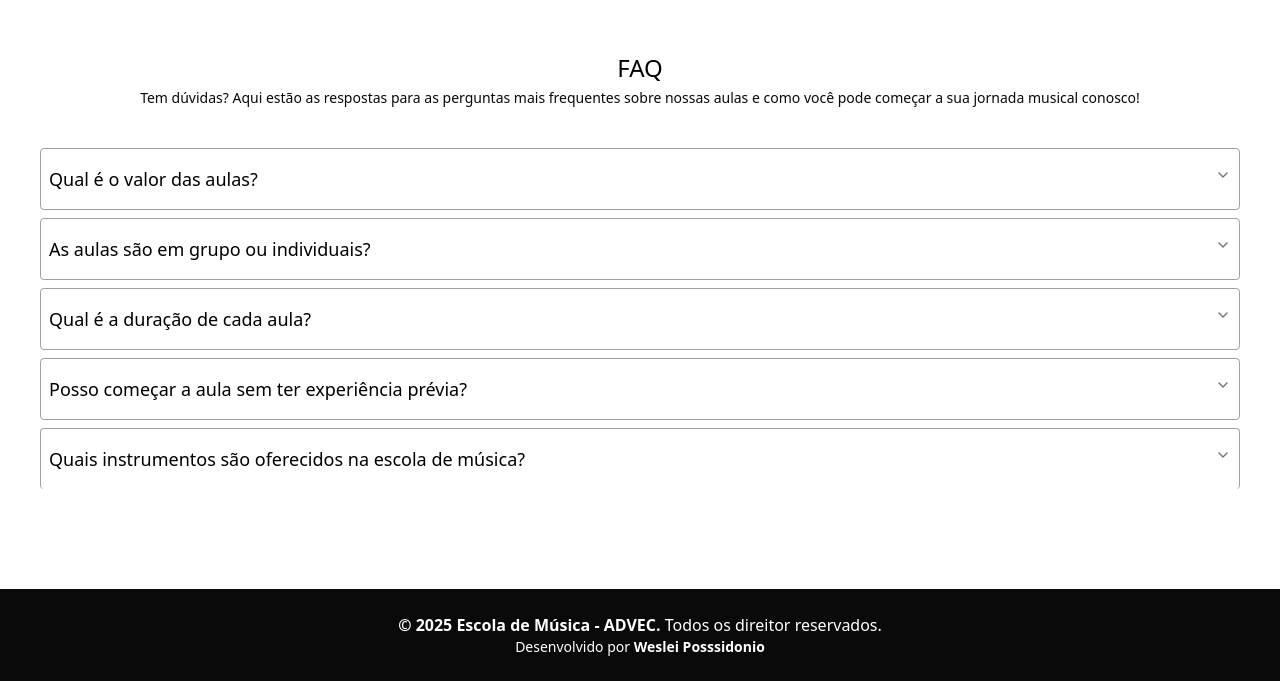
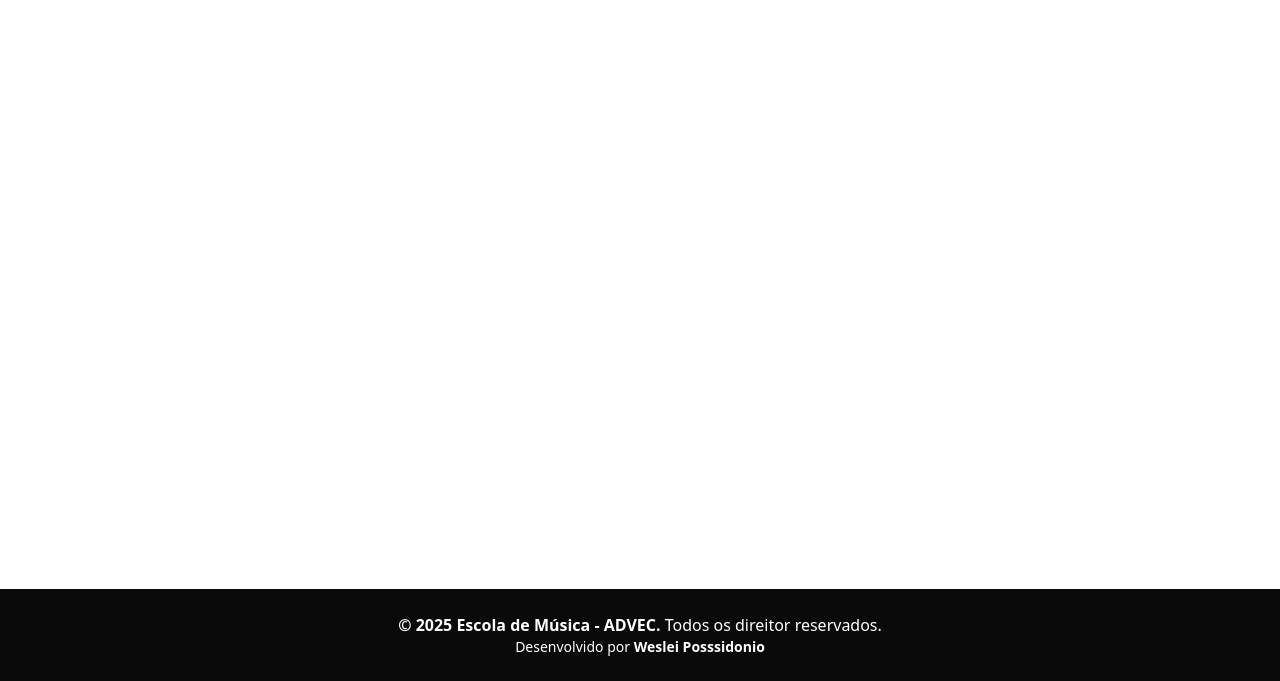
Before and after one commit to WesleiPossidonio/escola-de-musica-advec-macae, a React (Vite) app: page / in a window 1280 px wide. Shown: the part 2472-3153 px from the top of the page. Built offline with nearby package versions, Linux system fonts and the light colour scheme.

Commit message:
add animation scroll to faq

```diff
--- a/src/components/Faq/index.tsx
+++ b/src/components/Faq/index.tsx
@@ -1,10 +1,24 @@
-import { Accordion, AccordionContent, AccordionItem, AccordionTrigger } from "../../components/ui/accordion"
+import { useEffect } from 'react';
+import AOS from 'aos';
+import 'aos/dist/aos.css';
+
+import {
+  Accordion,
+  AccordionContent,
+  AccordionItem,
+  AccordionTrigger
+} from "../../components/ui/accordion"
 
 
 export const Faq = () => {
+
+  useEffect(() => {
+    AOS.init();
+  }, [])
+
   return (
     <section className="w-full h-auto md:min-w-[30rem] bg-white">
-      <div className="container mx-auto flex flex-col items-center justify-center gap-10 px-6 md:px-10 py-10">
+      <div className="container mx-auto flex flex-col items-center justify-center gap-10 px-6 md:px-10 py-10" data-aos="zoom-in">
         <div className="space-y-1 text-center">
           <h1 className="text-2xl text-black font-bold+">FAQ</h1>
           <p className="text-sm md:text-md">
```
